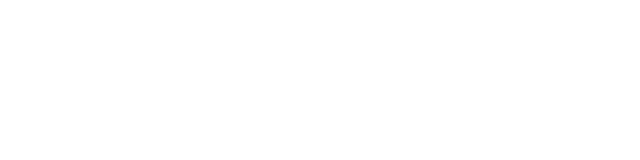
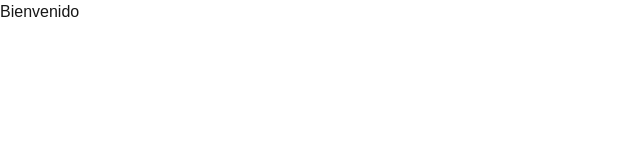
Before and after one commit to Saturno2024/Pag-Web, a Next.js app: page / in a window 1280 px wide. Shown: the top 160 px of the page, without its empty margins (0-640 px from the left). Built offline with nearby package versions, Linux system fonts and the light colour scheme.

Commit message:
Agregando cambios a los archivos de layout y página

```diff
--- a/app/page.tsx
+++ b/app/page.tsx
@@ -3,7 +3,7 @@
 export default function Home() {
   return (
     <div>
-
+      <h1>Bienvenido</h1>
     </div>
   );
 }
```
